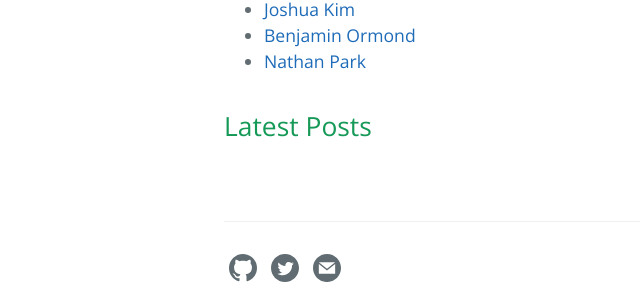
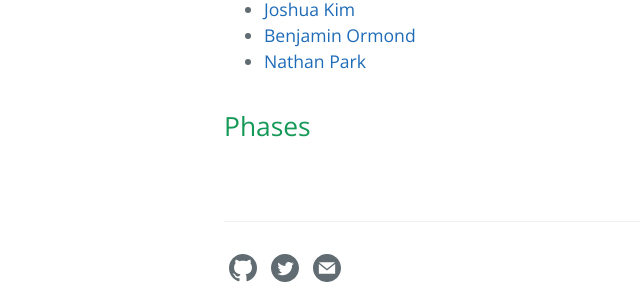
Before and after one commit to joshua-kim/team-elephant, a Jekyll site: the page built from index.md, in a window 1280 px wide. Shown: the part 973-1279 px from the top of the page, without its empty margins (0-640 px from the left). Built offline with Jekyll 4.4.1, drawn with Linux system fonts in a browser that asks for light colours.

Commit message:
Added phases

```diff
--- a/_layouts/home.html
+++ b/_layouts/home.html
@@ -6,7 +6,7 @@ layout: default
 
   {{ content }}
 
-  <h2>Latest Posts</h2>
+  <h2>Phases</h2>
 
   <div>&nbsp;</div>
 
```
